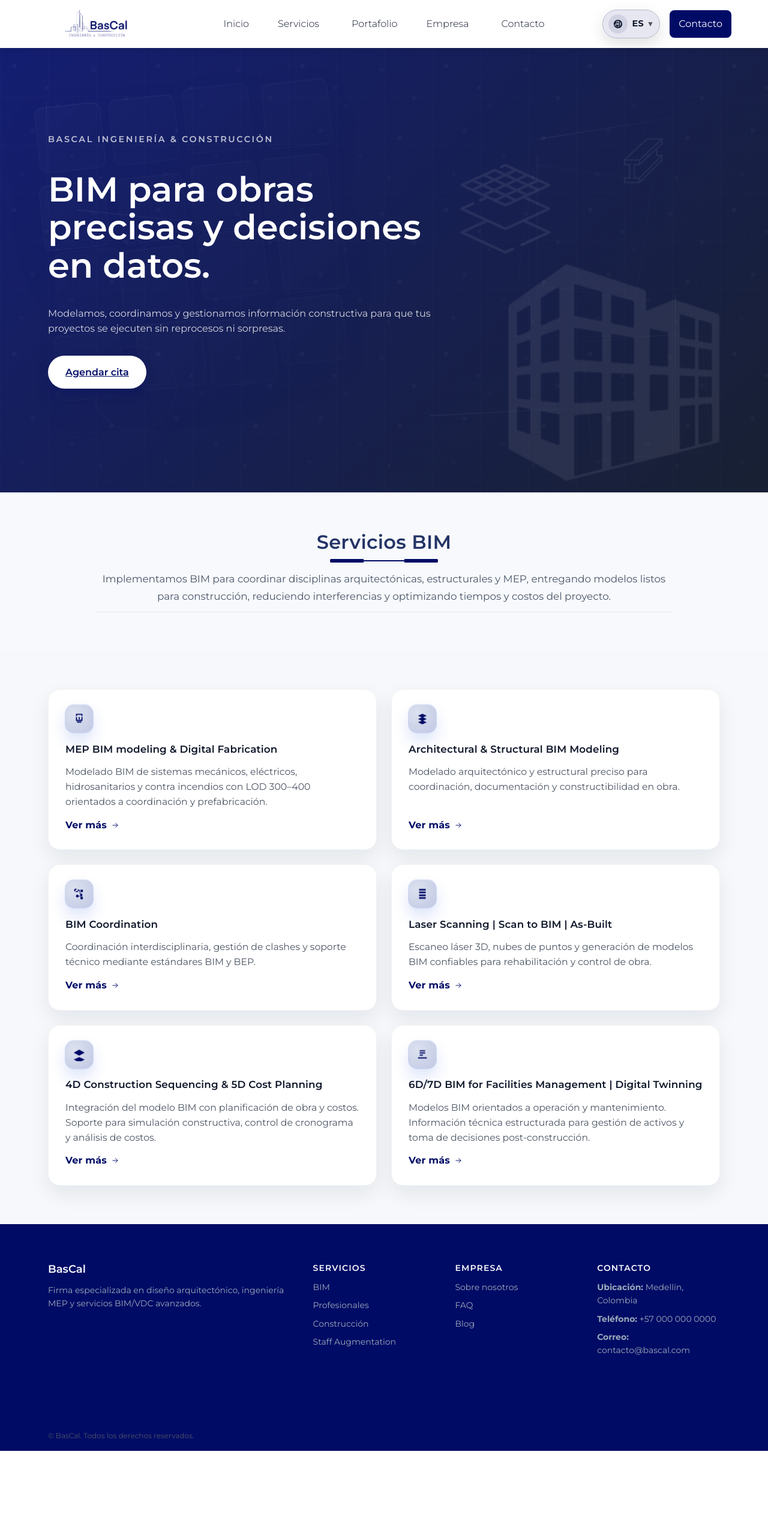
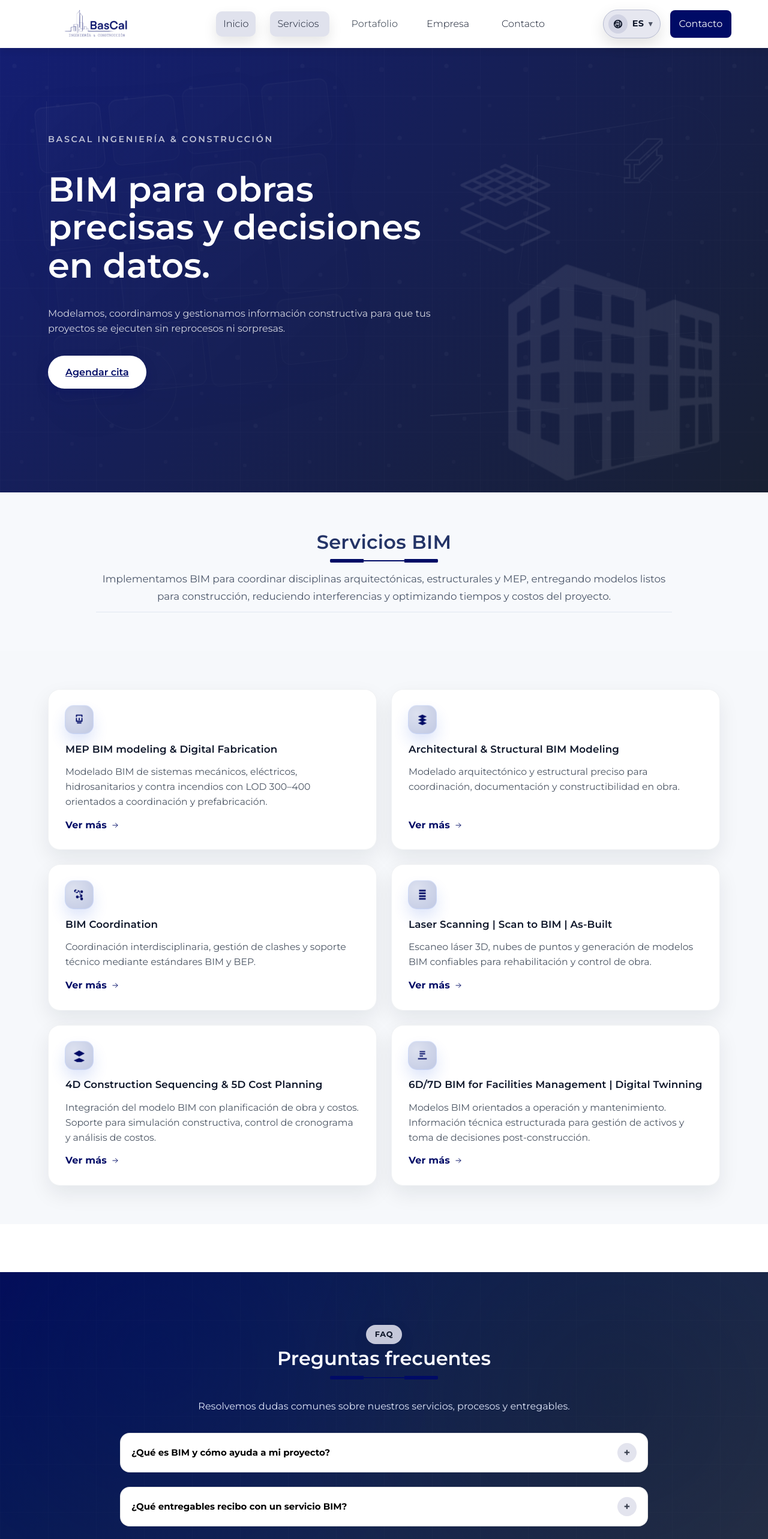
Before and after one commit to BRAYANRIASCOS01/web_BasCal, a React (Vite) app: page /es/servicios/bim in a window 1280 px wide. Shown: the top 2566 px of the page at 60% size. Before the commit the page ends 2419 px from the top, so only its background shows below. Built offline with nearby package versions, Linux system fonts and the light colour scheme.

Commit message:
ajustes de estilos y se agregaron los demas compononetes en cada uno de las paginas

```diff
--- a/src/features/home/pages/ServicesBimPage.jsx
+++ b/src/features/home/pages/ServicesBimPage.jsx
@@ -5,6 +5,8 @@ import { useParams } from "react-router-dom";
 import Hero from "../../../shared/components/Hero.jsx";
 import BimIntro from "../sections/BimIntro.jsx";
 import ServicesBim from "../sections/Services_Bim.jsx";
+import FaqAccordion from "../../../shared/components/FaqAccordion.jsx";
+import ContactForm from "../../../shared/components/Form.jsx";
 import "../../../styles/sections/bim-intro.css";
 import "../../../styles/sections/services-bim.css";
 
@@ -140,6 +142,10 @@ const ServicesBimPage = () => {
       <BimIntro />
 
       <ServicesBim />
+
+      <FaqAccordion />
+
+      <ContactForm formName="contacto-bim" />
     </main>
   );
 };
--- a/src/features/home/pages/ServicesProfessionalPage.jsx
+++ b/src/features/home/pages/ServicesProfessionalPage.jsx
@@ -4,6 +4,8 @@ import { useParams } from "react-router-dom";
 import { useTranslation } from "react-i18next";
 import Hero from "../../../shared/components/Hero.jsx";
 import ServicesProfessionalList from "../sections/ServicesProfessionalList.jsx";
+import FaqAccordion from "../../../shared/components/FaqAccordion.jsx";
+import ContactForm from "../../../shared/components/Form.jsx";
 import "../../../styles/sections/services-pro-list.css";
 
 const ServicesProfessionalPage = () => {
@@ -73,6 +75,10 @@ const ServicesProfessionalPage = () => {
       />
 
       <ServicesProfessionalList />
+
+      <FaqAccordion />
+
+      <ContactForm formName="contacto-profesionales" />
     </main>
   );
 };
--- a/src/shared/components/FaqAccordion.jsx
+++ b/src/shared/components/FaqAccordion.jsx
@@ -1,4 +1,4 @@
-import { useState } from "react";
+import { useEffect, useRef, useState } from "react";
 import { useTranslation } from "react-i18next";
 
 const Faq = () => {
@@ -6,13 +6,32 @@ const Faq = () => {
   const items = t("faq.items", { returnObjects: true }) || [];
 
   const [openIndex, setOpenIndex] = useState(null);
+  const sectionRef = useRef(null);
+
+  useEffect(() => {
+    const el = sectionRef.current;
+    if (!el || typeof IntersectionObserver === "undefined") return;
+
+    const observer = new IntersectionObserver(
+      ([entry]) => {
+        if (entry.isIntersecting) {
+          el.classList.add("faq--visible");
+          observer.unobserve(el);
+        }
+      },
+      { threshold: 0.25 }
+    );
+
+    observer.observe(el);
+    return () => observer.disconnect();
+  }, []);
 
   const toggle = (index) => {
     setOpenIndex(openIndex === index ? null : index);
   };
 
   return (
-    <section className="faq__section">
+    <section ref={sectionRef} className="faq__section">
       <div className="container__faq">
         <header className="faq__header">
           <span className="faq__pill">FAQ</span>
--- a/src/shared/components/Navbar.jsx
+++ b/src/shared/components/Navbar.jsx
@@ -1,4 +1,4 @@
-import { NavLink, useParams } from "react-router-dom";
+import { NavLink, useLocation, useParams } from "react-router-dom";
 import { useTranslation } from "react-i18next";
 import LanguageSwitcher from "../../features/translation/LanguageSwitcher.jsx";
 
@@ -26,8 +26,14 @@ const CaretIcon = () => (
 const Navbar = ({ logoSrc = "/Log_BasCal.PNG", logoAlt }) => {
   const { t } = useTranslation();
   const { lang = "es" } = useParams();
+  const location = useLocation();
+  const disabledLabel = t("navbar.inProgress", "En desarrollo");
 
   const to = (path) => `/${lang}${path === "/" ? "" : path}`;
+  const isPathActive = (path) => location.pathname.startsWith(to(path).replace(/\/$/, ""));
+  const isServicesSection = ["/servicios/bim", "/servicios/profesionales", "/servicios/construccion", "/servicios/staff-augmentation"].some(
+    (p) => isPathActive(p)
+  );
 
   return (
     <header className="navbar">
@@ -47,31 +53,55 @@ const Navbar = ({ logoSrc = "/Log_BasCal.PNG", logoAlt }) => {
 
           {/* Servicios dropdown */}
           <div className="navbar__dropdown">
-            <button className="navbar__link navbar__dropdownBtn" type="button" aria-haspopup="menu">
+            <button
+              className={`navbar__link navbar__dropdownBtn ${isServicesSection ? "active" : ""}`}
+              type="button"
+              aria-haspopup="menu"
+            >
               {t("navbar.services")} <CaretIcon />
             </button>
             <div className="navbar__menu" role="menu">
-              <NavLink to={to("/servicios/bim")} className="navbar__menuItem" role="menuitem">
+              <NavLink
+                to={to("/servicios/bim")}
+                className={({ isActive }) => `navbar__menuItem ${isActive ? "active" : ""}`}
+                role="menuitem"
+              >
                 {t("navbar.servicesItems.bim")}
               </NavLink>
-              <NavLink to={to("/servicios/profesionales")} className="navbar__menuItem" role="menuitem">
+              <NavLink
+                to={to("/servicios/profesionales")}
+                className={({ isActive }) => `navbar__menuItem ${isActive ? "active" : ""}`}
+                role="menuitem"
+              >
                 {t("navbar.servicesItems.professionals")}
               </NavLink>
-              <NavLink to={to("/servicios/construccion")} className="navbar__menuItem" role="menuitem">
+              <span
+                className="navbar__menuItem navbar__menuItem--disabled"
+                role="menuitem"
+                aria-disabled="true"
+                data-label={disabledLabel}
+              >
                 {t("navbar.servicesItems.construction")}
-              </NavLink>
-              <NavLink to={to("/servicios/staff-augmentation")} className="navbar__menuItem" role="menuitem">
+              </span>
+              <span
+                className="navbar__menuItem navbar__menuItem--disabled"
+                role="menuitem"
+                aria-disabled="true"
+                data-label={disabledLabel}
+              >
                 {t("navbar.servicesItems.staffAugmentation")}
-              </NavLink>
+              </span>
             </div>
           </div>
 
-          <NavLink
-            to={to("/portafolio")}
-            className={({ isActive }) => `navbar__link ${isActive ? "active" : ""}`}
+          <span
+            className="navbar__link navbar__link--disabled"
+            role="link"
+            aria-disabled="true"
+            data-label={disabledLabel}
           >
             {t("navbar.portfolio")}
-          </NavLink>
+          </span>
 
           {/* Empresa dropdown */}
           <div className="navbar__dropdown">
@@ -79,15 +109,25 @@ const Navbar = ({ logoSrc = "/Log_BasCal.PNG", logoAlt }) => {
               {t("navbar.company")} <CaretIcon />
             </button>
             <div className="navbar__menu" role="menu">
-              <NavLink to={to("/empresa/faq")} className="navbar__menuItem" role="menuitem">
+              <span
+                className="navbar__menuItem navbar__menuItem--disabled"
+                role="menuitem"
+                aria-disabled="true"
+                data-label={disabledLabel}
+              >
                 {t("navbar.companyItems.faq")}
-              </NavLink>
+              </span>
               <NavLink to={to("/empresa/sobre-nosotros")} className="navbar__menuItem" role="menuitem">
                 {t("navbar.companyItems.about")}
               </NavLink>
-              <NavLink to={to("/empresa/blog")} className="navbar__menuItem" role="menuitem">
+              <span
+                className="navbar__menuItem navbar__menuItem--disabled"
+                role="menuitem"
+                aria-disabled="true"
+                data-label={disabledLabel}
+              >
                 {t("navbar.companyItems.blog")}
-              </NavLink>
+              </span>
             </div>
           </div>
 
--- a/src/styles/components/faq-accordion.css
+++ b/src/styles/components/faq-accordion.css
@@ -6,7 +6,48 @@
   align-items: center;
   --brand: var(--color-primary);
   padding: clamp(2rem, 4vw, 3rem) 0;
-  background: var(--color-surface);
+  position: relative;
+  isolation: isolate;
+  background:
+    radial-gradient(circle at 20% 20%, color-mix(in srgb, var(--color-primary) 24%, transparent) 0%, transparent 42%),
+    radial-gradient(circle at 80% 30%, color-mix(in srgb, var(--color-primary-dark) 26%, transparent) 0%, transparent 48%),
+    linear-gradient(
+      135deg,
+      color-mix(in srgb, var(--color-primary) 78%, var(--color-primary-dark) 22%),
+      color-mix(in srgb, var(--color-primary-dark) 88%, var(--color-surface) 12%)
+    );
+  color: var(--color-surface);
+  overflow: hidden;
+  opacity: 0;
+  transform: translateY(28px);
+  transition: opacity 420ms ease, transform 420ms ease;
+}
+
+.faq__section::before {
+  content: "";
+  position: absolute;
+  inset: 0;
+  pointer-events: none;
+  background-image:
+    linear-gradient(rgba(255, 255, 255, 0.08) 1px, transparent 1.5px),
+    linear-gradient(90deg, rgba(255, 255, 255, 0.08) 1px, transparent 1.5px);
+  background-size: 80px 80px, 80px 80px;
+  opacity: 0.12;
+  mix-blend-mode: screen;
+  z-index: -1;
+}
+
+.faq__section.faq--visible {
+  opacity: 1;
+  transform: translateY(0);
+}
+
+@media (prefers-reduced-motion: reduce) {
+  .faq__section {
+    opacity: 1;
+    transform: none;
+    transition: none;
+  }
 }
 
 .container__faq {
@@ -47,7 +88,7 @@
 .section-title-faq {
   font-size: 2rem;
   margin-bottom: 0.75rem;
-  color: var(--color-primary-dark);
+  color: #f7f9ff;
 }
 
 .section-title-faq::after {
@@ -64,7 +105,7 @@
 }
 
 .text-muted-faq {
-  color: var(--color-muted);
+  color: color-mix(in srgb, #e5ebff 82%, #c5cee5 18%);
   font-size: 1rem;
   text-align: center;
   max-width: 640px;
--- a/src/styles/components/navbar.css
+++ b/src/styles/components/navbar.css
@@ -118,6 +118,48 @@
   font-size: 14px;
    transition: background 140ms ease, transform 140ms ease;
 }
+.navbar__menuItem.active {
+  background: color-mix(in srgb, var(--color-primary) 14%, var(--color-surface) 86%);
+  color: var(--color-primary-dark);
+  box-shadow: inset 0 0 0 1px color-mix(in srgb, var(--color-primary) 30%, transparent);
+}
+.navbar__menuItem.active {
+  background: color-mix(in srgb, var(--color-primary) 14%, var(--color-surface) 86%);
+  color: var(--color-primary-dark);
+  box-shadow: inset 0 0 0 1px color-mix(in srgb, var(--color-primary) 30%, transparent);
+}
+.navbar__menuItem--disabled {
+  position: relative;
+  cursor: not-allowed;
+  color: color-mix(in srgb, var(--color-muted) 78%, #7c7f87 22%);
+  user-select: none;
+}
+.navbar__menuItem--disabled::after {
+  display: none;
+}
+.navbar__menuItem--disabled::before {
+  content: attr(data-label);
+  position: absolute;
+  left: 50%;
+  top: -8px;
+  transform: translate(-50%, -14px);
+  background: #0f172a;
+  color: #ffffff;
+  padding: 6px 10px;
+  border-radius: 10px;
+  font-size: 12px;
+  line-height: 1.2;
+  white-space: nowrap;
+  box-shadow: 0 10px 26px rgba(0, 0, 0, 0.18);
+  opacity: 0;
+  pointer-events: none;
+  transition: opacity 180ms ease, transform 180ms ease;
+}
+.navbar__menuItem--disabled:hover::before,
+.navbar__menuItem--disabled:focus-visible::before {
+  opacity: 1;
+  transform: translate(-50%, -18px);
+}
 /* Línea inferior oculta */
 .navbar__menuItem::after {
   content: "";
@@ -157,6 +199,12 @@
   cursor: pointer;
 
 }
+.navbar__link.active,
+.navbar__dropdownBtn.active {
+  background: color-mix(in srgb, var(--color-primary) 12%, var(--color-surface) 88%);
+  box-shadow: 0 10px 22px rgba(0, 0, 0, 0.10);
+  border-radius: 10px;
+}
 
 .navbar__link::after {
   content: "";
@@ -172,6 +220,37 @@
 
 .navbar__link:hover::after {
   width: 100%;
+}
+.navbar__link--disabled {
+  cursor: not-allowed;
+  color: color-mix(in srgb, var(--color-muted) 72%, #7c7f87 28%);
+  user-select: none;
+}
+.navbar__link--disabled::after {
+  display: none;
+}
+.navbar__link--disabled::before {
+  content: attr(data-label);
+  position: absolute;
+  left: 50%;
+  bottom: -2px;
+  transform: translate(-50%, 120%);
+  background: #0f172a;
+  color: #ffffff;
+  padding: 6px 10px;
+  border-radius: 10px;
+  font-size: 12px;
+  line-height: 1.2;
+  white-space: nowrap;
+  box-shadow: 0 10px 26px rgba(0, 0, 0, 0.18);
+  opacity: 0;
+  pointer-events: none;
+  transition: opacity 180ms ease, transform 180ms ease;
+}
+.navbar__link--disabled:hover::before,
+.navbar__link--disabled:focus-visible::before {
+  opacity: 1;
+  transform: translate(-50%, 140%);
 }
 .navbar a {
   text-decoration: none;
```
